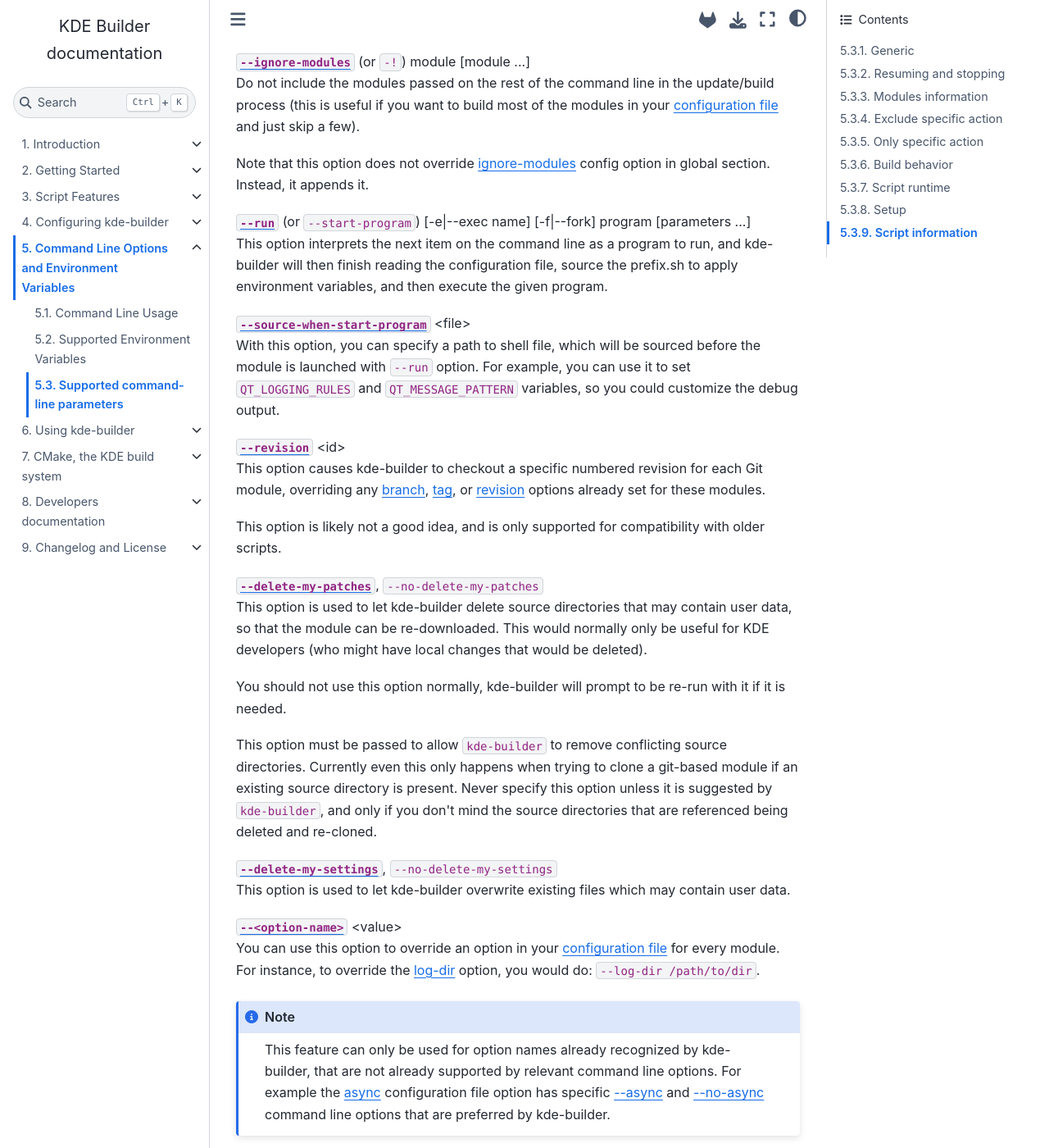
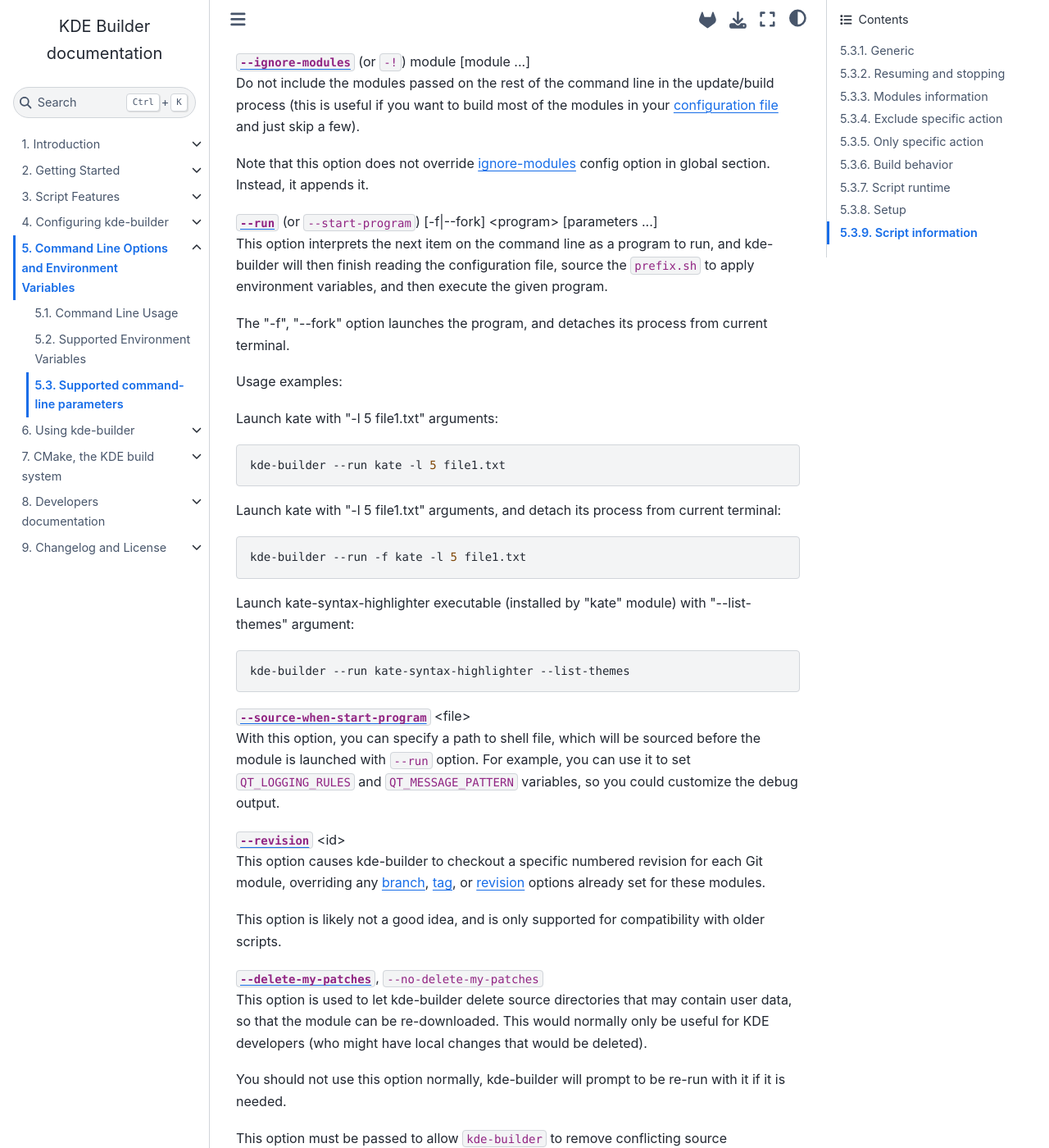
Before and after one commit to KDE/kde-builder, a Sphinx documentation site: the page built from doc/cmdline/supported-cmdline-params.md, in a window 1280 px wide and 1400 px high, scrolled down 1019 px. Shown: the whole window at 82% size. Built offline with Sphinx 7.4.7 and the Sphinx Book theme 1.1.4, drawn with Linux system fonts in a browser that asks for light colours.

Commit message:
Simplify running of built binaries named not the same as module
In case user wanted to launch some binary that was built and installed with some module, and which name is different from the module name, the syntax was inconvenient.
 For example, the "discover" module installs "plasma-discover" binary.

 To launch it, it was required to specify it with --exec option, then module name, and after that the parameters. I.e. parameters of binary are not following right after it, but separated with module name.

Example how it was:
  kde-builder --run --exec plasma-discover discover --help

Now it is simple as this:
  kde-builder --run plasma-discover --help

````diff
--- a/doc/cmdline/supported-cmdline-params.md
+++ b/doc/cmdline/supported-cmdline-params.md
@@ -54,11 +54,30 @@
 Instead, it appends it.
 
 (cmdline-run)=
-[`--run`](cmdline-run) (or `--start-program`) \[-e\|--exec name\] \[-f\|--fork\] program \[parameters ...\]
+[`--run`](cmdline-run) (or `--start-program`) \[-f\|--fork\] \<program\> \[parameters ...\]
 This option interprets the next item on the command line as a program to
 run, and kde-builder will then finish reading the configuration file,
-source the prefix.sh to apply environment variables, and then execute
+source the `prefix.sh` to apply environment variables, and then execute
 the given program.
+
+The "-f", "--fork" option launches the program, and detaches its process from current terminal.
+
+Usage examples:
+
+Launch kate with "-l 5 file1.txt" arguments:
+```bash
+kde-builder --run kate -l 5 file1.txt
+```
+
+Launch kate with "-l 5 file1.txt" arguments, and detach its process from current terminal:
+```bash
+kde-builder --run -f kate -l 5 file1.txt
+```
+
+Launch kate-syntax-highlighter executable (installed by "kate" module) with "--list-themes" argument:
+```bash
+kde-builder --run kate-syntax-highlighter --list-themes
+```
 
 (cmdline-source-when-start-program)=
 [`--source-when-start-program`](cmdline-source-when-start-program) \<file\>
````
Also changed, not shown: doc/cmdline/cmdline-usage.md (+1 -1 lines), doc/misc/changelog.md (+3 -0 lines), 3 other files.
